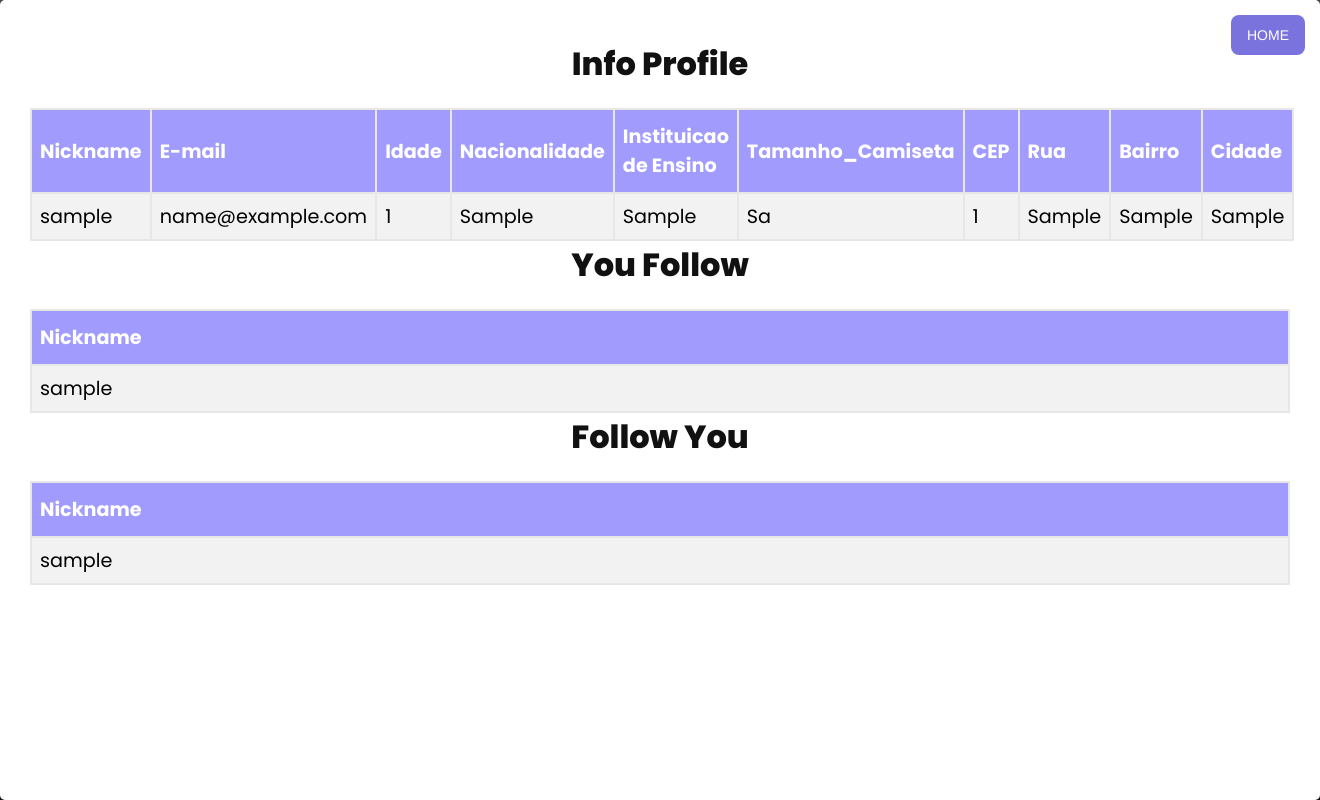
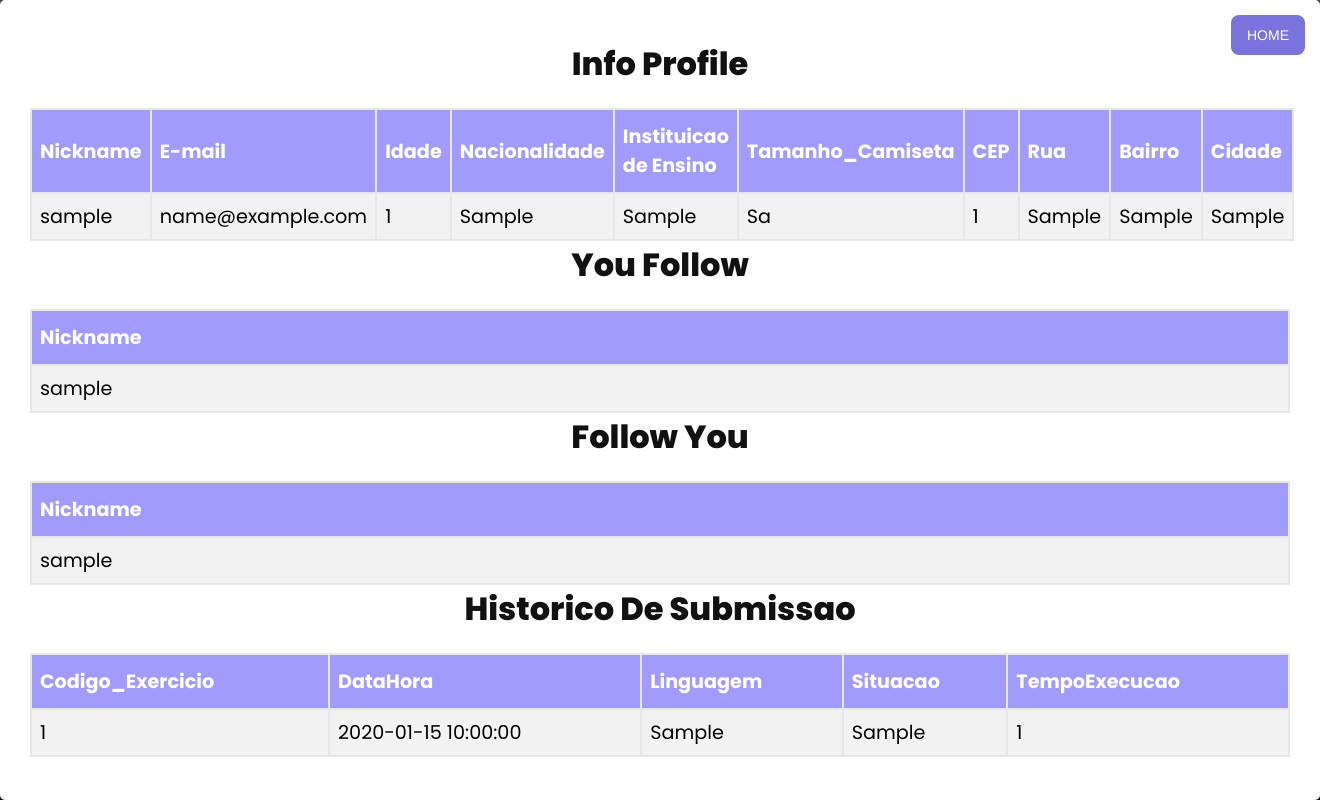
Before and after one commit to Nick146Br/PCBD-UNESP, a PHP site: page /profile.php in a window 1320 px wide. Run offline with PHP 8.4, Linux system fonts and the light colour scheme; the visitor is signed in with stand-in values (Sample User, id 1); tables that the repository leaves empty hold one stand-in row (values such as "Sample post").

Commit message:
profile updated

```diff
--- a/profile.php
+++ b/profile.php
@@ -13,6 +13,10 @@ $result2 = mysqli_query($conn, $sql);
 
 $sql = "SELECT distinct fk_Usuario_Nickname FROM E_Amigo where fk_Usuario_Nickname_  = '$nickname'";
 $result3 = mysqli_query($conn, $sql);
+
+
+$sql = "SELECT * FROM SubmeteResolucao  where fk_Usuario_Nickname  = '$nickname'";
+$result4 = mysqli_query($conn, $sql);
 
 ?>
 
@@ -34,8 +38,7 @@ $result3 = mysqli_query($conn, $sql);
 
 <body>
 
-<button class = "button-1" role="button"
-onclick="location.href = 'home.php';"> HOME </button>
+    <button class="button-1" role="button" onclick="location.href = 'home.php';"> HOME </button>
 
     <div class="container" id="cad_submissao" style="min-width: 400px; height: 800px">
 
@@ -121,6 +124,36 @@ onclick="location.href = 'home.php';"> HOME </button>
                 ?>
             </table>
 
+            <p class="login-text" style="font-size: 2rem; font-weight: 800;">Historico de Submissao</p>
+
+            <table id="problemas">
+                <tr>
+                    <th>Codigo_Exercicio</th>
+                    <th>DataHora </th>
+                    <th>Linguagem </th>
+                    <th>Situacao</th>
+                    <th>TempoExecucao </th>
+
+                </tr>
+                <!-- PHP CODE TO FETCH DATA FROM ROWS -->
+                <?php
+                // LOOP TILL END OF DATA
+                while ($rows = $result4->fetch_assoc()) { ?>
+                    <tr>
+                        <!-- FETCHING DATA FROM EACH
+  ROW OF EVERY COLUMN -->
+                        <td><?php echo $rows['fk_Exercicio_Codigo']; ?></td>
+                        <td><?php echo $rows['DataHora']; ?></td>
+                        <td><?php echo $rows['Linguagem']; ?></td>
+                        <td><?php echo $rows['Situacao']; ?></td>
+                        <td><?php echo $rows['TempoExecucao']; ?></td>
+                    </tr>
+                <?php
+                }
+                ?>
+            </table>
+
+
         </form>
     </div>
 </body>
```
Lines whose indentation alone changed are shown as unchanged.
